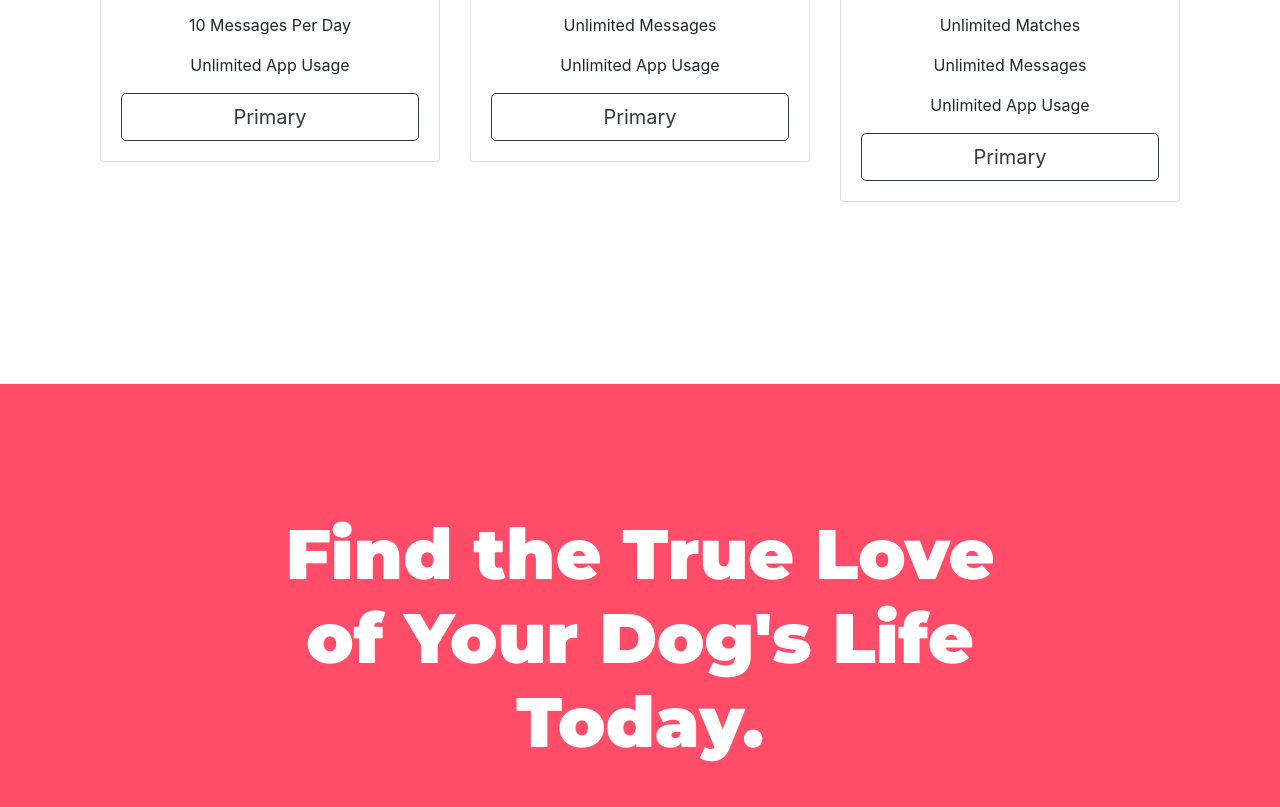
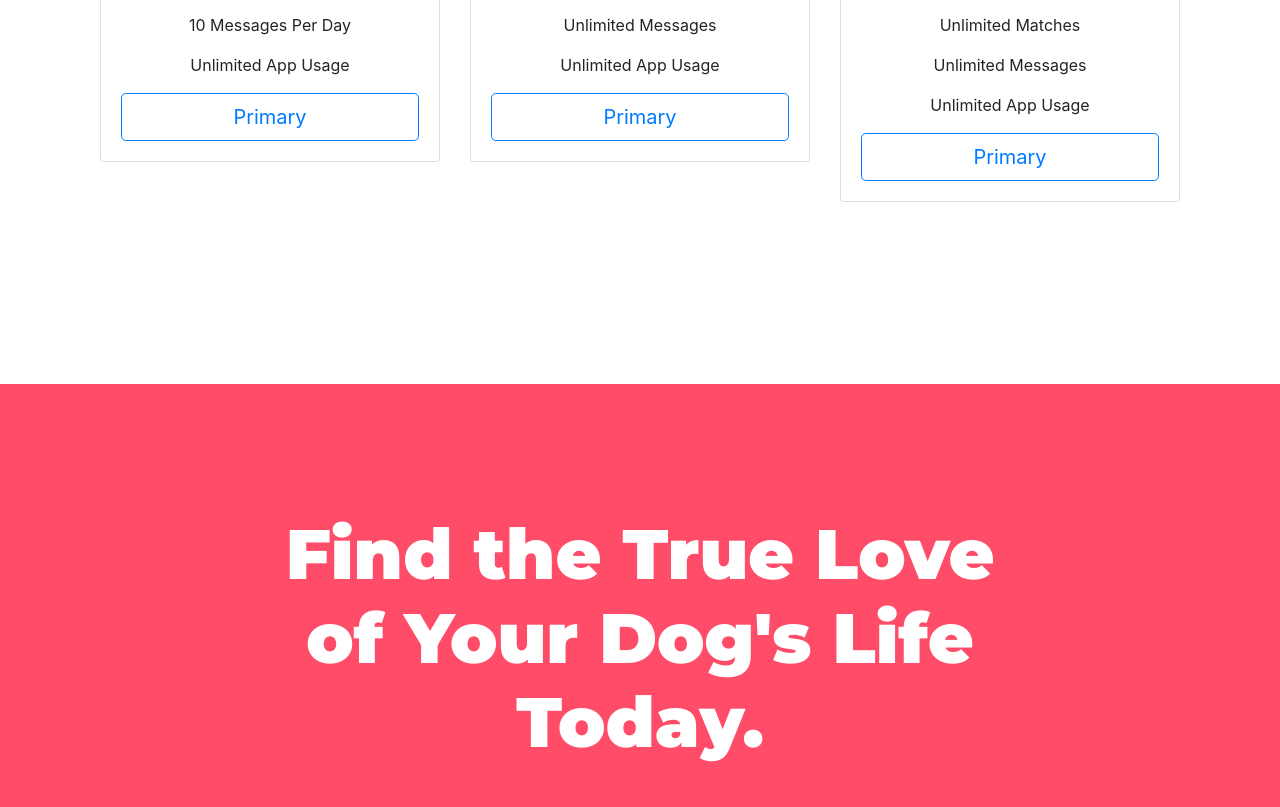
Before and after one commit to Soumay2002/Tindog, a plain HTML site: page index.html in a window 1280 px wide. Shown: the part 2269-3076 px from the top of the page. Drawn offline with nearby package versions, Linux system fonts and the light colour scheme.

Commit message:
Update index.html

```diff
--- a/index.html
+++ b/index.html
@@ -150,7 +150,7 @@
             <p>5 Matches Per Day</p>
             <p>10 Messages Per Day</p>
             <p>Unlimited App Usage</p>
-            <button type="button" class="btn btn-outline-dark btn-lg btn-block">Primary</button>
+            <button type="button" class="btn btn-outline-primary btn-lg btn-block">Primary</button>
           </div>
         </div>
       </div>
@@ -164,7 +164,7 @@
             <p>Unlimited Matches</p>
             <p>Unlimited Messages</p>
             <p>Unlimited App Usage</p>
-            <button type="button" class="btn btn-outline-dark btn-lg btn-block">Primary</button>
+            <button type="button" class="btn btn-outline-primary btn-lg btn-block">Primary</button>
           </div>
         </div>
       </div>
@@ -179,7 +179,7 @@
             <p>Unlimited Matches</p>
             <p>Unlimited Messages</p>
             <p>Unlimited App Usage</p>
-            <button type="button" class="btn btn-outline-dark btn-lg btn-block">Primary</button>
+            <button type="button" class="btn btn-outline-primary btn-lg btn-block">Primary</button>
           </div>
         </div>
       </div>
```
